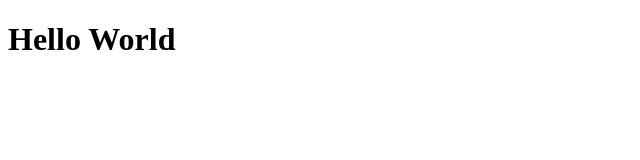
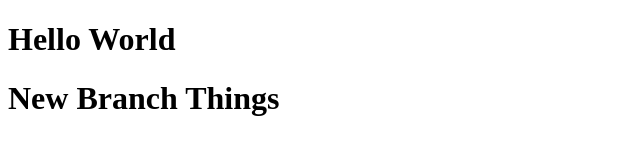
Before and after one commit to Rahmeesha26/second-repo, a plain HTML site: page index.html in a window 1280 px wide. Shown: the whole page, without its empty margins (0-640 px from the left). Drawn offline with Linux system fonts and the light colour scheme.

Commit message:
new branch tings

```diff
--- a/index.html
+++ b/index.html
@@ -8,5 +8,6 @@
 </head>
 <body>
     <h1>Hello World</h1>
+    <h1>New Branch Things</h1>
 </body>
 </html>
```
